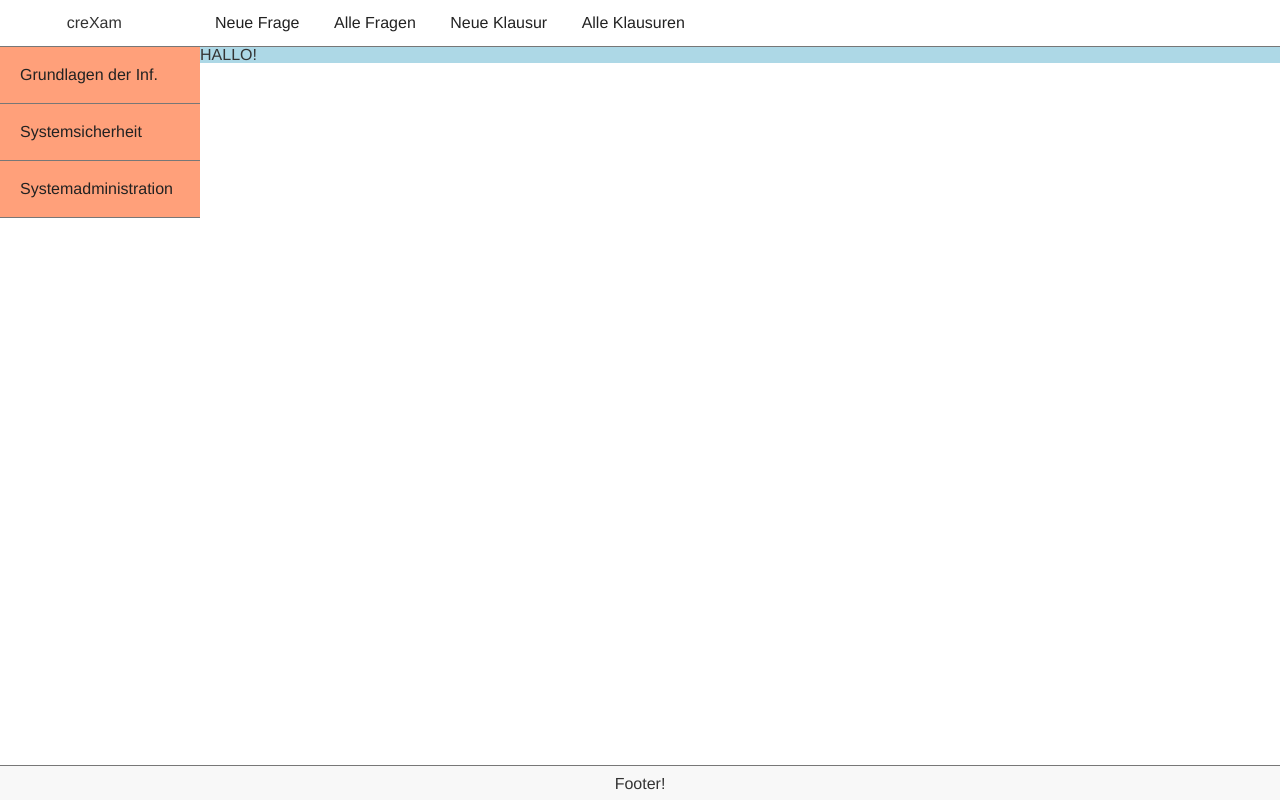
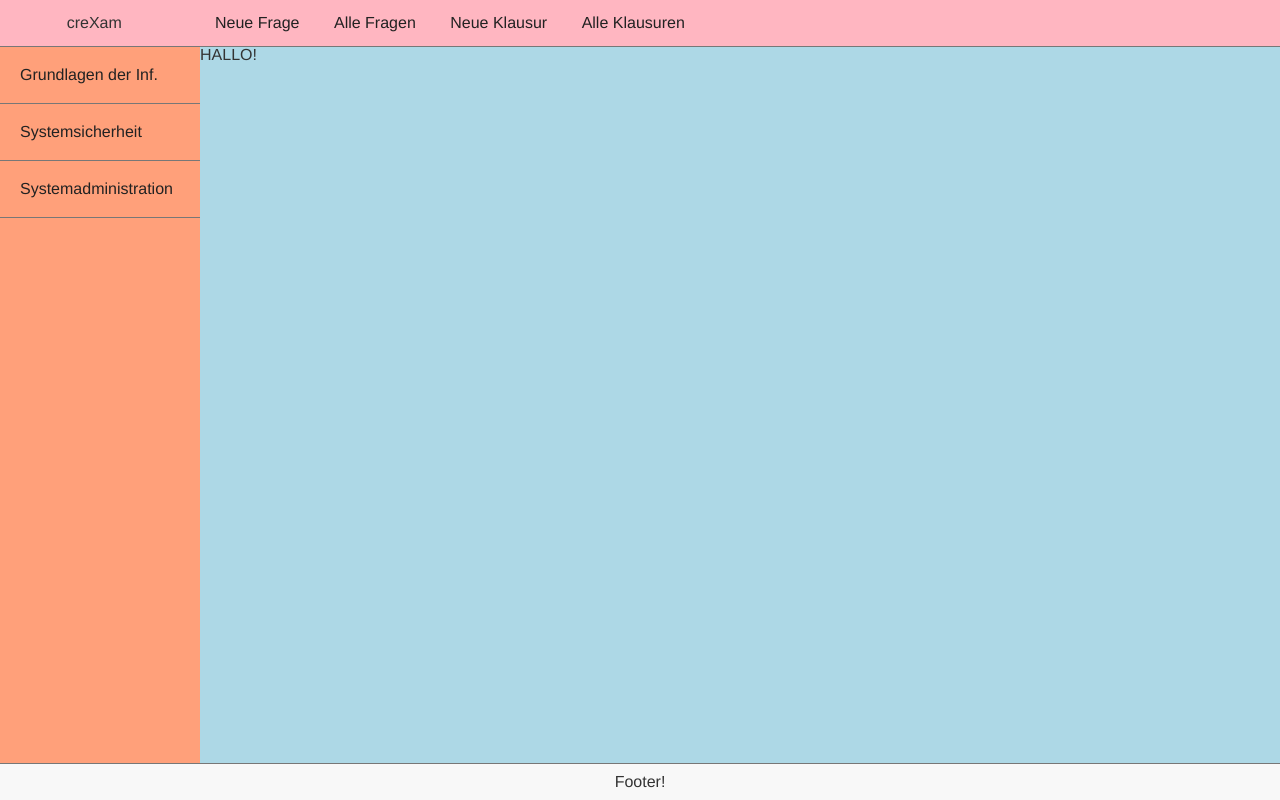
Before and after one commit to Lutschinski-Daniel/infoproject, a PHP site: page / in a window 1280 px wide. Run offline with PHP 8.4, Linux system fonts and the light colour scheme; some libraries are stand-ins or nearby versions.

Commit message:
Layout heights/widths done.

```diff
--- a/index.php
+++ b/index.php
@@ -17,7 +17,6 @@ and open the template in the editor.
     <body>
         <?php
         include_once 'templates\header.tpl';
-        echo "<div class=\"divider\"></div>";
         include_once 'templates\body.tpl';
         include_once 'templates\footer.tpl';
         ?>
--- a/themes/css/custom.css
+++ b/themes/css/custom.css
@@ -1,3 +1,4 @@
+@header-footer-sum : @padding-head + @padding-footer + @header-fontsize +@footer-fontsize;
 html,
 body,
 div,
@@ -161,15 +162,26 @@ select {
 /*******************/
 /* MY OWN LESS/CSS */
 /*******************/
+html,
+body {
+  height: 100%;
+  background-color: lightpink;
+}
+.body {
+  position: absolute;
+  background-color: red;
+  width: 100%;
+  height: calc(100% - 47px);
+  padding-bottom: 36px;
+}
 .body-left {
   background-color: lightsalmon;
   float: left;
+  height: 100%;
 }
 .body-right {
   background-color: lightblue;
-}
-.divider {
-  clear: both;
+  height: 100%;
 }
 .lectures-list {
   list-style: none;
@@ -190,20 +202,18 @@ select {
   position: absolute;
   bottom: 0;
   width: 100%;
-  height: 35px;
   background-color: #f8f8f8;
-  padding: 10px 0 ;
+  padding: 10px 0;
   text-align: center;
   border-top: 1px solid #777;
-}
-.navigation {
-  align-content: center;
+  font-size: 16px;
 }
 .navigation a {
   text-decoration: none;
   background-color: transparent;
   color: #222;
   padding: 15px;
+  font-size: 16px;
 }
 .navigation a:hover {
   background-color: #e7e7e7;
--- a/themes/css/variables.css
+++ b/themes/css/variables.css
@@ -1 +1,2 @@
+@header-footer-sum : @padding-head + @padding-footer + @header-fontsize +@footer-fontsize;
 /*# sourceMappingURL=variables.css.map */
--- a/themes/less/custom.less
+++ b/themes/less/custom.less
@@ -110,17 +110,33 @@ input, select {
 /*******************/
 /* MY OWN LESS/CSS */
 /*******************/
+html,
+body {
+    height: 100%;
+    background-color: lightpink;
+}
+
+.body {
+    position: absolute;
+    background-color: red;
+    width: 100%;
+    //
+    // IMPORTANT: "47px" entspricht der Gesamtgröße des Headers (inkl. borders)
+    height: calc(~'100% - 47px');
+    //
+    // IMPORTANT: "36px" entspricht der Gesamtgröße des Footers
+    padding-bottom: 36px;
+}
+
 .body-left {
     background-color: lightsalmon;
     float: left;
+    height: 100%;
 }
 
 .body-right {
     background-color: lightblue;
-}
-
-.divider {
-    clear: both;
+    height: 100%;
 }
 
 .lectures-list {
@@ -146,15 +162,11 @@ input, select {
     position: absolute;
     bottom: 0;
     width: 100%;
-    height: 35px;
     background-color: @standard-bg;
-    padding: 10px 0 ;
+    padding: @padding-footer 0;
     text-align: center;
     border-top: @standard-border;
-}
-
-.navigation {
-    align-content: center;
+    font-size: @footer-fontsize;
 }
 
 .navigation a {
@@ -162,6 +174,7 @@ input, select {
     background-color: transparent;
     color: #222;
     padding: 15px;
+    font-size: @header-fontsize;
 
     &:hover {
         background-color: @standard-bg-hover;
@@ -173,7 +186,7 @@ input, select {
 }
 
 .head {
-    padding: 15px 0;
+    padding: @padding-head 0;
     border-bottom: @standard-border;
 }
 
--- a/themes/less/variables.less
+++ b/themes/less/variables.less
@@ -2,3 +2,9 @@
 @standard-bg: #f8f8f8;
 @standard-bg-hover: #e7e7e7;
 @lecture-col-width: 200px;
+@header-footer-sum: @padding-head + @padding-footer + @header-fontsize +@footer-fontsize;
+@header-fontsize: 16px;
+@footer-fontsize: 16px;
+@padding-head: 15px;
+@padding-footer: 10px;
+@footer-height: 2 * @padding-footer + @header-fontsize;
```
Also changed, not shown: 2 other files.
